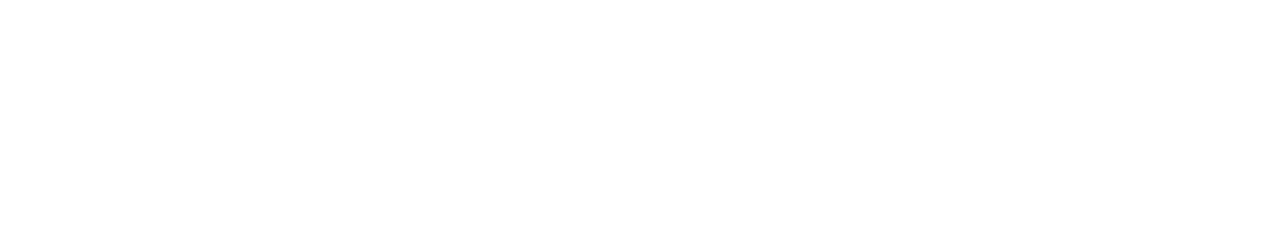
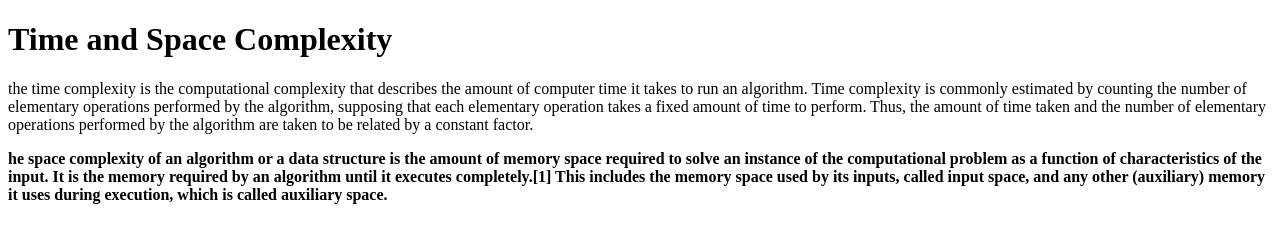
Before and after one commit to acciojob/time-and-space-complexity-8278471131, a website: page main.html in a window 1280 px wide. Drawn offline with Linux system fonts and the light colour scheme.

Commit message:
created a submission

```diff
--- a/main.html
+++ b/main.html
@@ -10,6 +10,9 @@
 	<!-- the entire body must be written by student -->
     <script type="text/javascript" src="./script.js">
 </script>
+	<h1>Time and Space Complexity</h1>
+	<p>the time complexity is the computational complexity that describes the amount of computer time it takes to run an algorithm. Time complexity is commonly estimated by counting the number of elementary operations performed by the algorithm, supposing that each elementary operation takes a fixed amount of time to perform. Thus, the amount of time taken and the number of elementary operations performed by the algorithm are taken to be related by a constant factor.</p>
+	<p style="font-weight:bold;">he space complexity of an algorithm or a data structure is the amount of memory space required to solve an instance of the computational problem as a function of characteristics of the input. It is the memory required by an algorithm until it executes completely.[1] This includes the memory space used by its inputs, called input space, and any other (auxiliary) memory it uses during execution, which is called auxiliary space.</p>
 
 </body>
 
```
